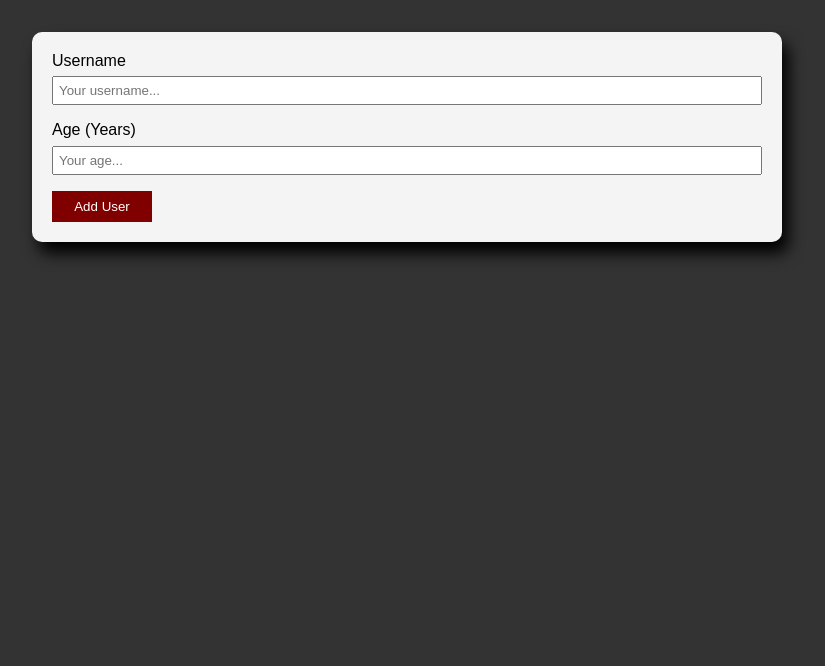
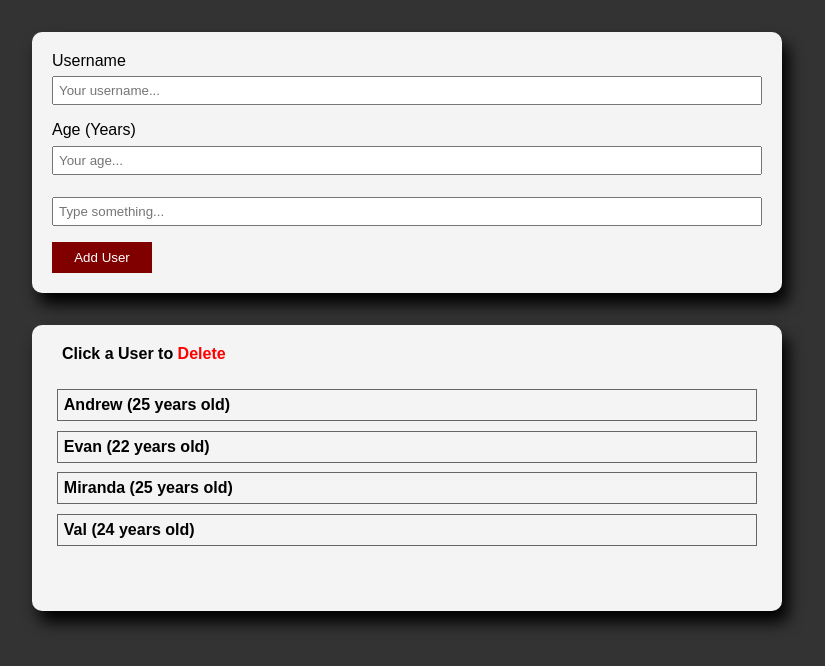
Before and after one commit to AndrewJacobVlietstra/React, a React (Create React App) app in the folder 02-add-users-project/: page / in a window 1280 px wide. Shown: the top 666 px of the page, without its empty margins (233-1058 px from the left). Built offline with nearby package versions, Linux system fonts and the light colour scheme.

Commit message:
Added a simple delete handler function for deleting users

```diff
--- a/02-add-users-project/src/App.js
+++ b/02-add-users-project/src/App.js
@@ -5,9 +5,10 @@ import UserList from "./Components/UserList/UserList";
 function App() {
 
   const [users, setUsers] = useState([
-    // { userName: "Andrew", userAge: 25 },
-    // { userName: "Evan", userAge: 22 },
-    // { userName: "Miranda", userAge: 25 },
+    { userName: "Andrew", userAge: 25, userID: Math.random().toString()},
+    { userName: "Evan", userAge: 22, userID: Math.random().toString() },
+    { userName: "Miranda", userAge: 25, userID: Math.random().toString() },
+    { userName: "Val", userAge: 24, userID: Math.random().toString() },
   ]);
 
   const addUserHandler = (uName, uAge) => {
@@ -21,7 +22,7 @@ function App() {
   return (
     <>
       <InputForm users={users} onAddUser={addUserHandler}/>
-      <UserList users={users}/>
+      <UserList users={users} onDeleteUser={setUsers}/>
     </>
   );
 }
--- a/02-add-users-project/src/Components/Card/Card.css
+++ b/02-add-users-project/src/Components/Card/Card.css
@@ -1,4 +1,5 @@
 .card {
+    transition: all .3s;
     background-color: #f4f4f4;
     width: 750px;
     height: auto;
--- a/02-add-users-project/src/Components/InputForm/InputForm.js
+++ b/02-add-users-project/src/Components/InputForm/InputForm.js
@@ -8,6 +8,7 @@ function InputForm( {onAddUser} ) {
     const [error, setError] = useState();
     const [userName, setUserName] = useState('');
     const [userAge, setUserAge] = useState('');
+    const [someText, setSomeText] = useState('');
 
     const userNameOnChangeHandler = (event) => {
         setUserName(event.target.value);
@@ -15,6 +16,10 @@ function InputForm( {onAddUser} ) {
 
     const userAgeOnChangeHandler = (event) => {
         setUserAge(event.target.value);
+    };
+
+    const someTextOnChangeHandler = (event) => {
+        setSomeText(event.target.value);
     };
 
     const formSubmitHandler = (event) => {
@@ -58,6 +63,8 @@ function InputForm( {onAddUser} ) {
                     <input id='userName' className='formInput' value={userName} type='text' placeholder='Your username...' onChange={userNameOnChangeHandler}></input>
                     <label htmlFor='userAge'>Age (Years)</label>
                     <input id='userAge' className='formInput' value={userAge} type='number' placeholder='Your age...' onChange={userAgeOnChangeHandler}></input>
+                    <label htmlFor='showInput'>{someText}</label>
+                    <input id='showInput' className='formInput' value={someText} type='text' placeholder='Type something...' onChange={someTextOnChangeHandler}></input>
                     <button className='formButton' type='submit'>Add User</button>
                 </form>
             </Card>
--- a/02-add-users-project/src/Components/UserList/UserList.css
+++ b/02-add-users-project/src/Components/UserList/UserList.css
@@ -11,6 +11,7 @@
     padding: 6px;
     margin: .3rem;
     font-weight: bold;
+    cursor: pointer;
 }
 
 .hidden {
--- a/02-add-users-project/src/Components/UserList/UserList.js
+++ b/02-add-users-project/src/Components/UserList/UserList.js
@@ -2,19 +2,45 @@ import React from "react";
 import "./UserList.css";
 import Card from "../Card/Card";
 
-function UserList({users}) {
+function UserList({users, onDeleteUser}) {
+
+  Array.prototype.remove = function(from, to) {
+    var rest = this.slice((to || from) + 1 || this.length);
+    this.length = from < 0 ? this.length + from : from;
+    return this.push.apply(this, rest);
+  };
+
 
   const mappedUsers = users.map(user => {
     return (
-      <li key={user.userID} className="userListItem">
+      <li key={user.userID} className="userListItem" onClick={deleteUserHandler}>
         {user.userName} ({user.userAge} year{user.userAge > 1 ? "s" : ""} old)
       </li>
     );
   });
 
+  function deleteUserHandler(event) {
+    event.target.remove();
+    // let firstName = event.target.innerHTML.split(' ')[0];
+    // for ( let i = 0; i < users.length; i++) {
+    //   if (users[i].userName === firstName) {
+    //     let indexOfName = users.findIndex(user => user.userName === firstName);
+    //     let filteredUsers = users.filter((user) => {
+    //       return user !== users.splice(indexOfName, 1);
+    //     });
+    //     onDeleteUser(filteredUsers);
+    //   };
+    // };
+    // console.log(users);
+    // console.log(firstName);
+
+    console.log(users);
+  };
+
   return (
     <Card>
-      <ul className={`userList ${users.length === 0 ? "hidden" : ""}`}>
+      <h4 onClick={deleteUserHandler} style={{padding: '20px 30px',}}>Click a User to <span style={{color: 'red'}}>Delete</span></h4>
+      <ul style={{position: 'relative', top: '-2.5rem'}} className={`userList ${users.length === 0 ? "hidden" : ""}`}>
         {mappedUsers}
       </ul>
     </Card>
```
